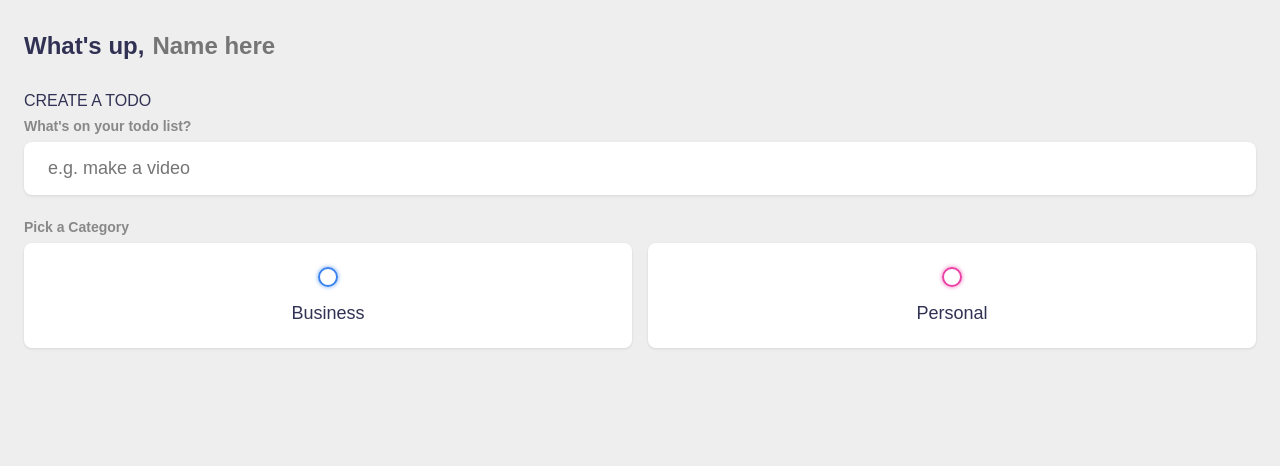
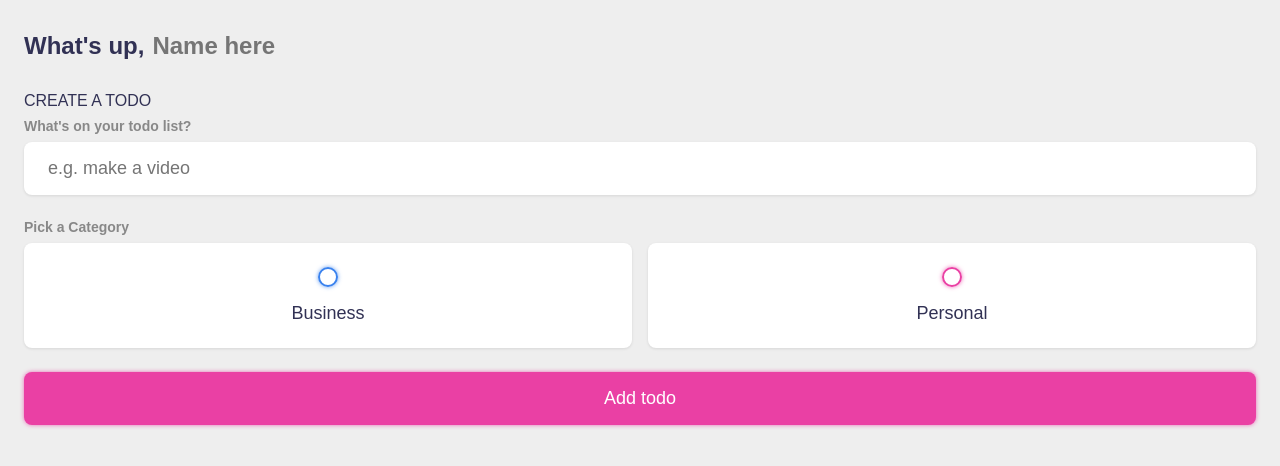
Before and after one commit to rjaybernardo/todo-list-vue, a Vue app: page / in a window 1280 px wide. Shown: the top 466 px of the page. Built offline with nearby package versions, Linux system fonts and the light colour scheme.

Commit message:
submit button

```diff
--- a/src/App.vue
+++ b/src/App.vue
@@ -72,6 +72,7 @@ onMounted(() => {
             <div>Personal</div>
           </label>
         </div>
+        <input type="submit" value="Add todo" />
       </form>
     </section>
   </main>
```
